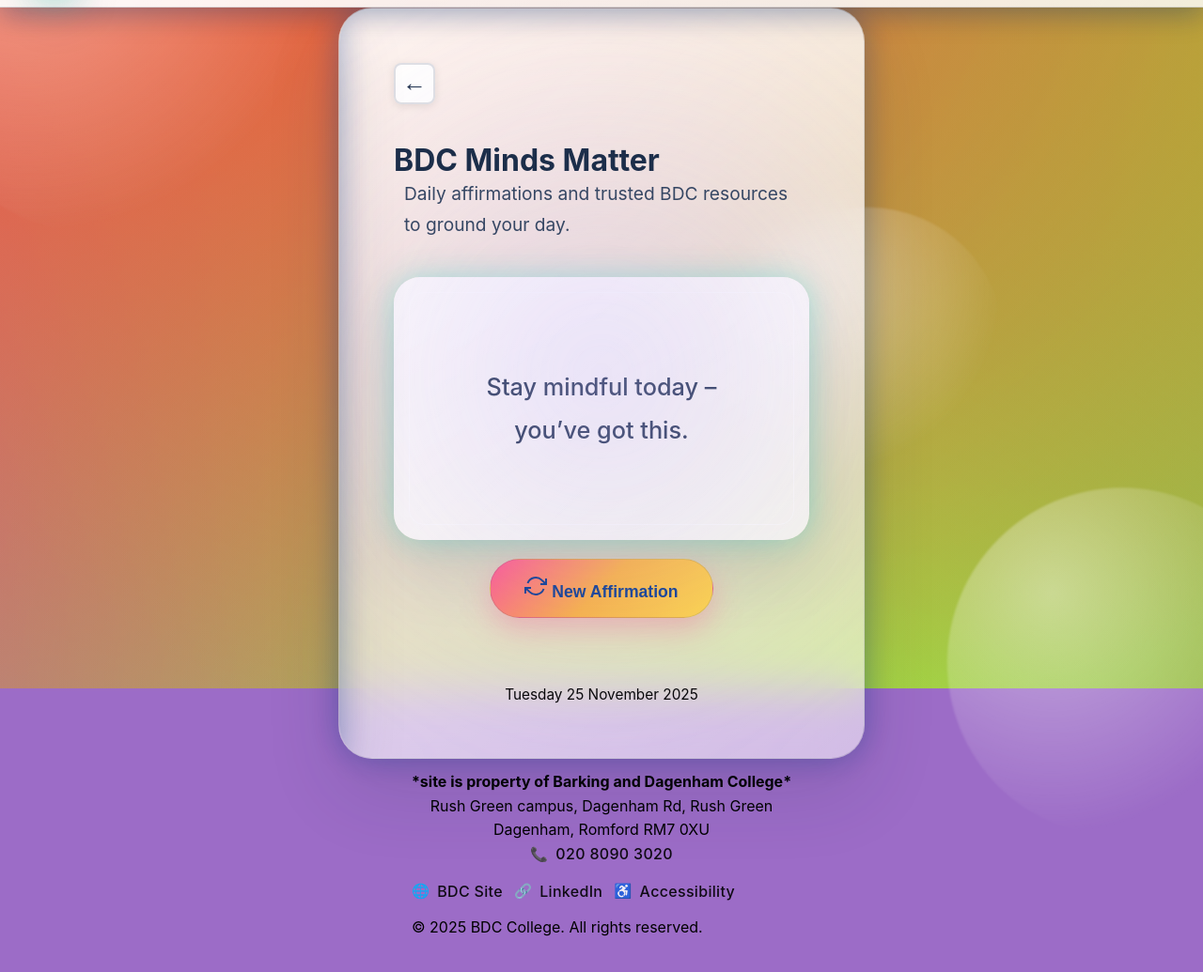
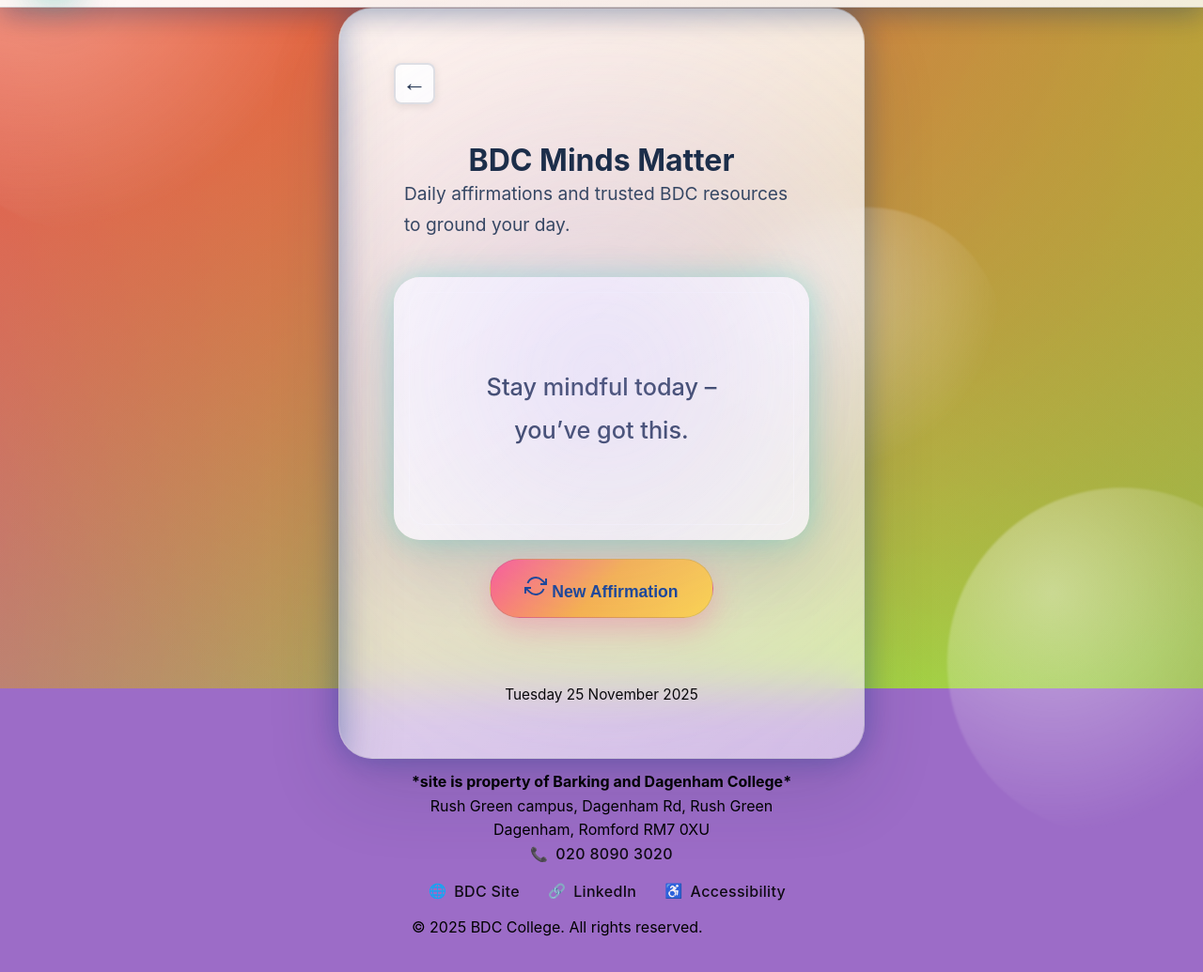
Before and after one commit to ay0m1e/mental_healthproj, a plain HTML site: page main-page.html in a window 1280 px wide. Shown: the part 67-1102 px from the top of the page at 94% size. Drawn offline with Linux system fonts and the light colour scheme; no server answers; animation ran at ten frames a second.

Commit message:
Center align header and adjust footer link styles

```diff
--- a/main-page.html
+++ b/main-page.html
@@ -30,7 +30,7 @@
         <button id="backBtn" class="back-btn" aria-label="Back to mood selection" onclick="history.back()"></button>
 
         <header class="hub-header">
-            <h1>BDC Minds Matter</h1>
+            <h1 style="text-align: center;">BDC Minds Matter</h1>
             <!-- Header tagline helps teammates remember the page purpose at a glance. -->
             <p class="landing-subtitle hub-tagline">Daily affirmations and trusted BDC resources to ground your day.</p>
         </header>
@@ -104,15 +104,15 @@ setInterval(() => {
                     </address>
 
                     <div class="footer-links" aria-label="Footer links">
-                        <a href="https://barkingdagenhamcollege.ac.uk/" target="_blank" class="footer-link footer-link-icon">
+                        <a href="https://barkingdagenhamcollege.ac.uk/" target="_blank" class="footer-link footer-link-icon" style="margin-left: 18px;">
                             <span class="footer-icon" aria-hidden="true">🌐</span>
                             <span class="footer-link-label">BDC Site</span>
                         </a>
-                        <a href=https://www.linkedin.com/school/barking-and-dagenham-college/posts/?feedView=all target="_blank" class="footer-link footer-link-icon">
+                        <a href=https://www.linkedin.com/school/barking-and-dagenham-college/posts/?feedView=all target="_blank" class="footer-link footer-link-icon" style="margin-left: 18px;">
                             <span class="footer-icon" aria-hidden="true">🔗</span>
                             <span class="footer-link-label">LinkedIn</span>
                         </a>
-                        <a href="https://barkingdagenhamcollege.ac.uk/legal/accessibility" target="_blank" class="footer-link footer-link-icon">
+                        <a href="https://barkingdagenhamcollege.ac.uk/legal/accessibility" target="_blank" class="footer-link footer-link-icon" style="margin-left: 18px;">
                             <span class="footer-icon" aria-hidden="true">♿</span>
                             <span class="footer-link-label">Accessibility</span>
                         </a>
```
